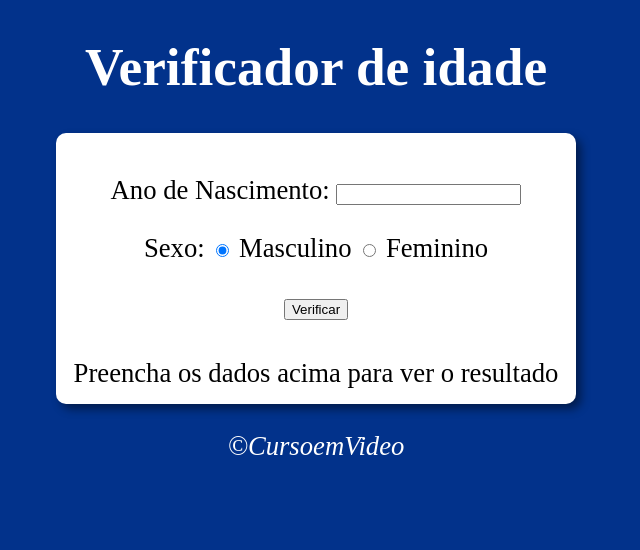
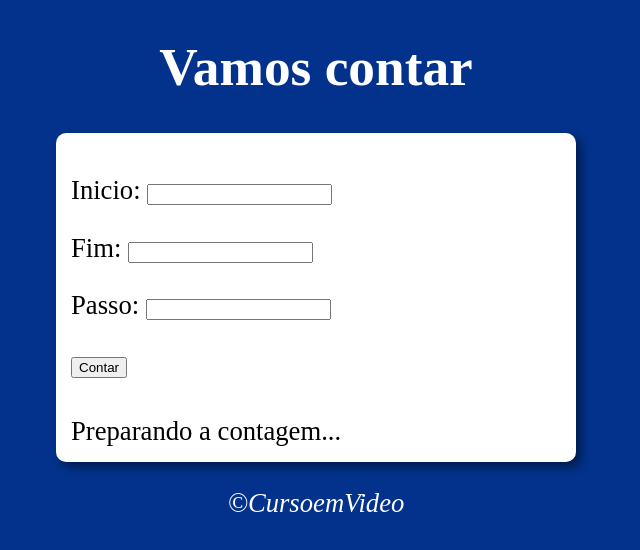
Before and after one commit to Doni-zete/Javascript-aula, a plain HTML site: page JAVASCRIPT/aula16/modelo.html in a window 1280 px wide. Shown: the whole page, without its empty margins (324-964 px from the left). Drawn offline with Linux system fonts and the light colour scheme.

Commit message:
atuaalizar

```diff
--- a/JAVASCRIPT/aula16/estilo.css
+++ b/JAVASCRIPT/aula16/estilo.css
@@ -29,6 +29,6 @@ h1{
 }
 
 div{
-    text-align: center;
+    text-align: left;
     padding: 5px;
 }
--- a/JAVASCRIPT/aula16/modelo.html
+++ b/JAVASCRIPT/aula16/modelo.html
@@ -4,32 +4,35 @@
 <head>
     <meta charset="UTF-8">
     <meta name="viewport" content="width=device-width, initial-scale=1.0">
-    <title>Verificador de idade</title>
+    <title>Contador</title>
     <link rel="stylesheet" href="estilo.css">
 </head>
 
 <body onload="carregar()">
     <header>
-        <h1>Verificador de idade</h1>
+        <h1>Vamos contar</h1>
     </header>
     <section>
-        <div >
-            <p>Ano de Nascimento:
-            <input type="number" name="txtano" id="txtano"min="0">
-        </p>
-        <p>Sexo:
-            <input type="radio" name="radiosex" id="masc" checked>
-            <label for="masc">Masculino</label>
-            <input type="radio" name="radiosex" id="fen">
-            <label for="fen">Feminino</label>
-        </p>
-        <p>
-            <input type="button" value="Verificar" onclick="verificar()">
-        </p>
+        <div id="dados">
+            <p>Inicio:
+                <input type="number" name="txtini" id="txtini">
+            </p>
+
+            <p>Fim:
+                <input type="number" name="txtfim" id="txtfim">
+            </p>
+
+            <p>Passo:
+                <input type="number" name="txtpas" id="txtpas">
+            </p>
+
+            <p>
+                <input type="button" value="Contar" onclick="contar()">
+            </p>
         </div>
 
         <div id="res">
-            Preencha os dados acima para ver o resultado
+            Preparando a contagem...
 
         </div>
 
--- a/JAVASCRIPT/aula16/script.js
+++ b/JAVASCRIPT/aula16/script.js
@@ -1,53 +1,19 @@
-function verificar() {
-    var data = new Date()
-    var ano = data.getFullYear()
-    var fano = document.getElementById('txtano')
-    var res = document.getElementById('res')
-    if (fano.value.length == 0 || fano.value > ano) {
-        window.alert('Erro')
+function contar() {
+    let ini = document.getElementById('txtini')
+    let fim = document.getElementById('txtfim')
+    let passo = document.getElementById('txtpas')
+    let res = document.getElementById('res')
 
-    } else {
-        var fsex = document.getElementsByName('radiosex')
-        var idade = ano - Number(fano.value)
-        var genero = ''
-        var img = document.createElement('img')
-        img.setAttribute('id', 'foto')
+    if(ini.value.length == 0 || fim.value.length == 0 || passo.value.length == 0){
+        window.alert('[ERRO] Faltam dados')
+    }else {
+        res.innerHTML ='Contando: '
+        let i = Number(ini.value)
+        let f = Number(fim.value)
+        let p = Number(passo.value)
 
-        if (fsex[0].checked) {
-            genero = 'Homem'
-            if (idade >=0 &&idade <=10){
-                //Criança
-                img.setAttribute('src','bebehomem.png')
-            }else if (idade < 21){
-                //Jovem
-                img.setAttribute('src','jovemhomem.png')
-            }else if(idade <50){
-                //adulto
-                img.setAttribute('src','homemmaduro.png')
-            }else{
-                //idoso
-                img.setAttribute('src','homemvelho.png')
-            }
-
-         }else if (fsex[1].checked) {
-                genero = 'Mulher'
-                if (idade >=0 &&idade <= 10){
-                    //Criança
-                    img.setAttribute('src','bebmulher.png')
-                }else if (idade < 21){
-                    //Jovem
-                    img.setAttribute('src','jovemmulher.png')
-                }else if(idade <50){
-                    //adulto
-                    img.setAttribute('src','mulhermadura.png')
-                }else{
-                    //idoso
-                    img.setAttribute('src','mulhervelha.png')
-                }
-            }
-
-        res.style.textAlign = 'center'
-        res.innerHTML = `Detectamos ${genero} com ${idade} anos.`
-        res.appendChild(img)
+        for(let c = 1;c <=f; c+=p ){
+            res.innerHTML += `<strong>  ${c}  \u{1F449} </strong>  `
+        }
     }
 }
```
